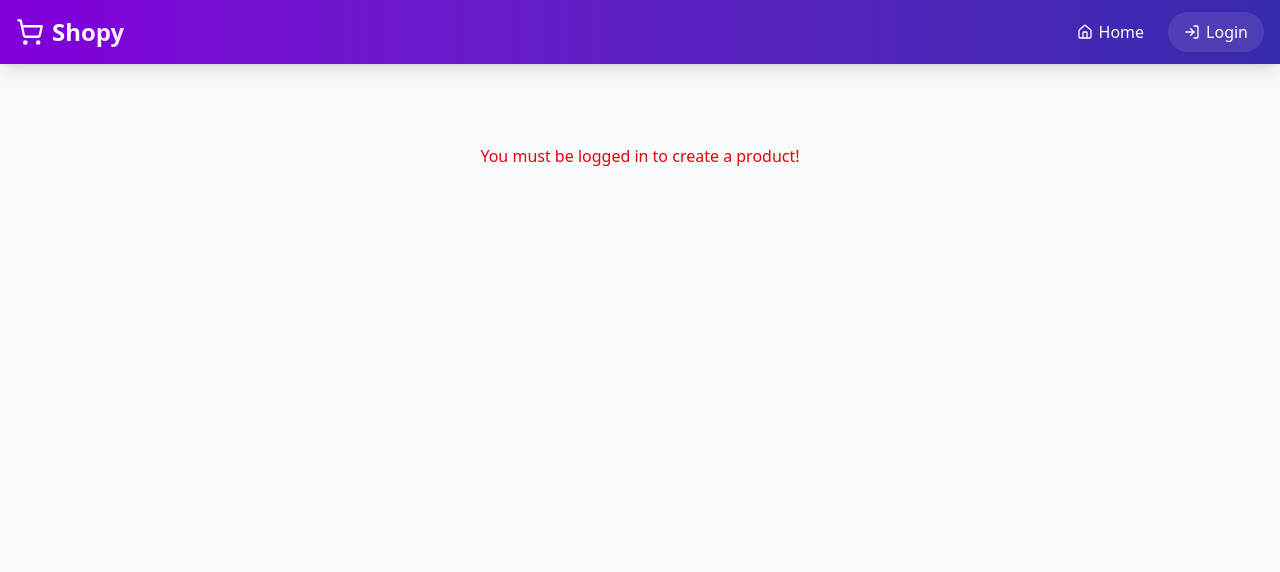
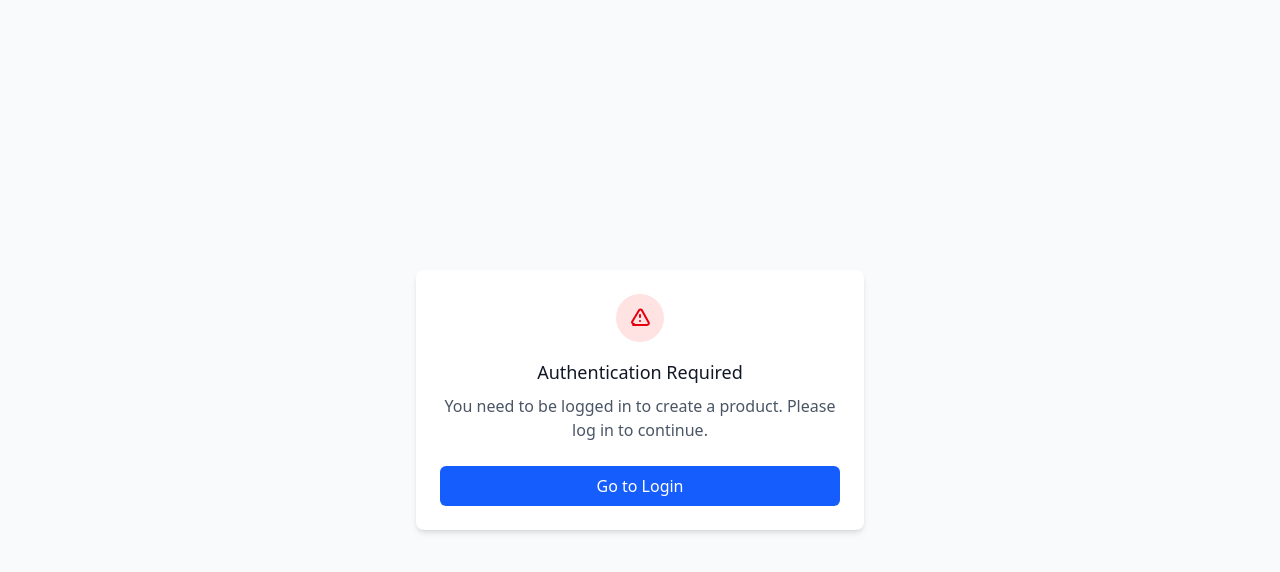
Before and after one commit to WoutSeverens-UCLL/cloud-native-engineering-groep11, a Next.js app in the folder frontend/: page /products/create in a window 1280 px wide. Shown: the top 572 px of the page. Built offline with nearby package versions, Linux system fonts and the light colour scheme.

Commit message:
implemented loading, authentication, authorization

```diff
--- a/frontend/pages/products/create/index.tsx
+++ b/frontend/pages/products/create/index.tsx
@@ -5,66 +5,135 @@ import ProductService from "@services/ProductService";
 import { toast } from "sonner";
 import Header from "@components/header";
 import ProductForm from "@components/products/ProductForm";
+import { Loader } from "lucide-react";
 
 export default function CreateProduct() {
   const router = useRouter();
   const [isSubmitting, setIsSubmitting] = useState(false);
   const [loggedInUser, setLoggedInUser] = useState<User | null>(null);
+  const [isLoading, setIsLoading] = useState(true);
 
   useEffect(() => {
-    const loggedInUserString = sessionStorage.getItem("loggedInUser");
-    if (loggedInUserString !== null) {
-      setLoggedInUser(JSON.parse(loggedInUserString));
+    const userData = sessionStorage.getItem("loggedInUser");
+    if (userData) {
+      setLoggedInUser(JSON.parse(userData));
     }
+    setIsLoading(false);
   }, []);
 
-  // Form submission
   const handleSubmit = async (productData: Product) => {
+    if (!loggedInUser) return;
+
     setIsSubmitting(true);
     try {
-      const completeProductData = {
+      const response = await ProductService.createProduct({
         ...productData,
-        sellerId: loggedInUser?.email,
-      };
-
-      const response = await ProductService.createProduct(completeProductData);
-      const createdProduct: Product = await response.json();
-      toast.success("Product created successfully!", {
-        description: `${productData.name} has been added to your product list.`,
+        sellerId: loggedInUser.email,
       });
 
+      if (!response.ok) throw new Error("Create failed");
+
+      const createdProduct = await response.json();
+      toast.success("Product created successfully!", {
+        description: `${createdProduct.name} has been added.`,
+      });
       router.push(`/products/${createdProduct.id}/${createdProduct.sellerId}`);
     } catch (error) {
       console.error("Error creating product:", error);
       toast.error("Failed to create product", {
-        description:
-          "There was an error creating your product. Please try again.",
+        description: "Please try again later.",
       });
     } finally {
       setIsSubmitting(false);
     }
   };
 
+  if (isLoading) {
+    return (
+      <div className="min-h-screen flex items-center justify-center bg-gray-50">
+        <div className="text-center">
+          <Loader className="h-8 w-8 animate-spin mx-auto mb-4 text-blue-600" />
+          <p className="text-gray-600 text-lg">Loading</p>
+        </div>
+      </div>
+    );
+  }
+
   if (!loggedInUser) {
     return (
-      <div className="min-h-screen bg-gray-50">
-        <Header />
-        <div className="container mx-auto py-8 px-4">
-          <div className="text-center text-red-600 py-12">
-            You must be logged in to create a product!
+      <div className="min-h-screen flex items-center justify-center bg-gray-50">
+        <div className="max-w-md w-full bg-white rounded-lg shadow-md p-6 text-center">
+          <div className="mb-4">
+            <div className="mx-auto flex items-center justify-center h-12 w-12 rounded-full bg-red-100">
+              <svg
+                className="h-6 w-6 text-red-600"
+                fill="none"
+                viewBox="0 0 24 24"
+                stroke="currentColor"
+              >
+                <path
+                  strokeLinecap="round"
+                  strokeLinejoin="round"
+                  strokeWidth={2}
+                  d="M12 9v2m0 4h.01m-6.938 4h13.856c1.54 0 2.502-1.667 1.732-2.5L13.732 4c-.77-.833-1.732-.833-2.5 0L4.268 15.5c-.77.833.192 2.5 1.732 2.5z"
+                />
+              </svg>
+            </div>
+          </div>
+          <h3 className="text-lg font-medium text-gray-900 mb-2">
+            Authentication Required
+          </h3>
+          <p className="text-gray-600">
+            You need to be logged in to create a product. Please log in to
+            continue.
+          </p>
+          <div className="mt-6">
+            <button
+              onClick={() => router.push("/login")}
+              className="w-full bg-blue-600 text-white px-4 py-2 rounded-md hover:bg-blue-700 transition-colors cursor-pointer"
+            >
+              Go to Login
+            </button>
           </div>
         </div>
       </div>
     );
   }
 
-  if (loggedInUser && loggedInUser.role !== "seller") {
+  if (loggedInUser.role !== "seller") {
     return (
-      <div className="min-h-screen bg-gray-50">
-        <Header />
-        <div className="container mx-auto py-8 px-4">
-          <div className="text-center text-red-600 py-12">
-            You do not have permission to create a product!
+      <div className="min-h-screen flex items-center justify-center bg-gray-50">
+        <div className="max-w-md w-full bg-white rounded-lg shadow-md p-6 text-center">
+          <div className="mb-4">
+            <div className="mx-auto flex items-center justify-center h-12 w-12 rounded-full bg-yellow-100">
+              <svg
+                className="h-6 w-6 text-yellow-600"
+                fill="none"
+                viewBox="0 0 24 24"
+                stroke="currentColor"
+              >
+                <path
+                  strokeLinecap="round"
+                  strokeLinejoin="round"
+                  strokeWidth={2}
+                  d="M13 16h-1v-4h-1m1-4h.01M21 12a9 9 0 11-18 0 9 9 0 0118 0z"
+                />
+              </svg>
+            </div>
+          </div>
+          <h3 className="text-lg font-medium text-gray-900 mb-2">
+            Access Denied
+          </h3>
+          <p className="text-gray-600 mb-2">
+            You do not have permission to view this page.
+          </p>
+          <div className="mt-6">
+            <button
+              onClick={() => window.history.back()}
+              className="w-full bg-gray-600 text-white px-4 py-2 rounded-md hover:bg-gray-700 transition-colors cursor-pointer"
+            >
+              Go Back
+            </button>
           </div>
         </div>
       </div>
@@ -76,11 +145,11 @@ export default function CreateProduct() {
       <Header />
       <div className="container mx-auto py-8 px-4">
         <ProductForm
-          onSubmit={handleSubmit}
+          title="Create New Product"
           isSubmitting={isSubmitting}
           submitButtonText="Create Product"
+          onSubmit={handleSubmit}
           onCancel={() => router.push("/myproducts")}
-          title="Create New Product"
         />
       </div>
     </div>
```
